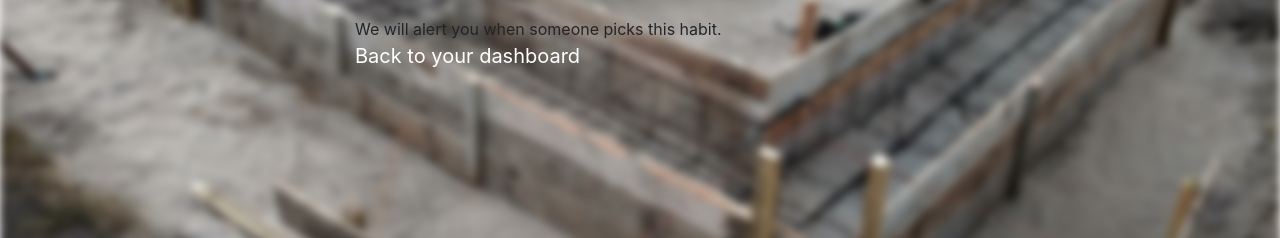
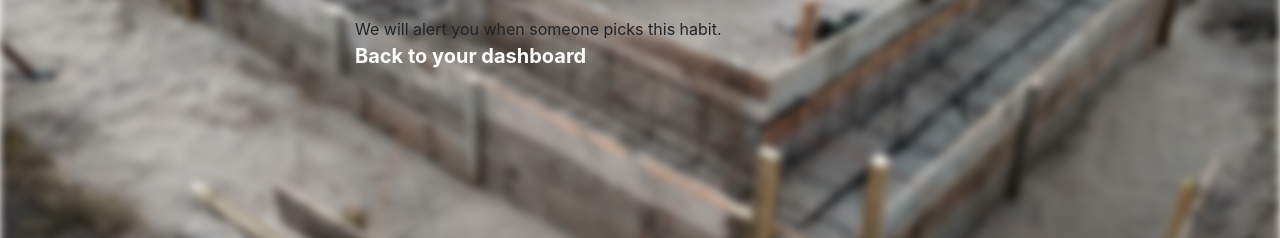
Before and after one commit to marjanasarker/2do2gether, a Flask app: template templates/messages.html in a window 1280 px wide. Shown: the part 360-598 px from the top of the page. Run offline with Flask 2, Linux system fonts and the light colour scheme; the template is opened without the code that fills it: most values are stand-ins (such as "Sample title", 1, 10 or a date in 2020); some libraries are stand-ins or nearby versions.

Commit message:
Made stylistic changes

```diff
--- a/templates/messages.html
+++ b/templates/messages.html
@@ -43,7 +43,7 @@
     <h3>Let's check how {{sender_name}} is faring with their {{user_habit_name}}</h3>
     <p>{{sender_name}}'s progress so far is at:</p>
     <div class="progress" style="height:25px; width:50%">
-        <div class="progress-bar progress-bar-striped progress-bar-animated" role="progressbar" style="width: {{partner_progress}}%"aria-valuenow={{partner_progress}} aria-valuemin="0" aria-valuemax="100">{{partner_progress}}%</div>
+        <div class="progress-bar progress-bar-striped progress-bar-animated" role="progressbar" style="width: {{partner_progress}}; color:black; weight:bold;%"aria-valuenow={{partner_progress}} aria-valuemin="0" aria-valuemax="100">{{partner_progress}}%</div>
       </div>
     <p>{{sender_name}} has {{days_left}} days left to meet goal</p>
     <p>{{sender_name}}'s last {{user_habit_name}} log was on: {{last_login}}</p>
@@ -100,6 +100,6 @@
 
 </script>
 <div>
-    <a href='/habit_display'>Back to your dashboard</a>
+    <a href='/habit_display'><b>Back to your dashboard</b></a>
 </div>
 {% endblock %}
```
